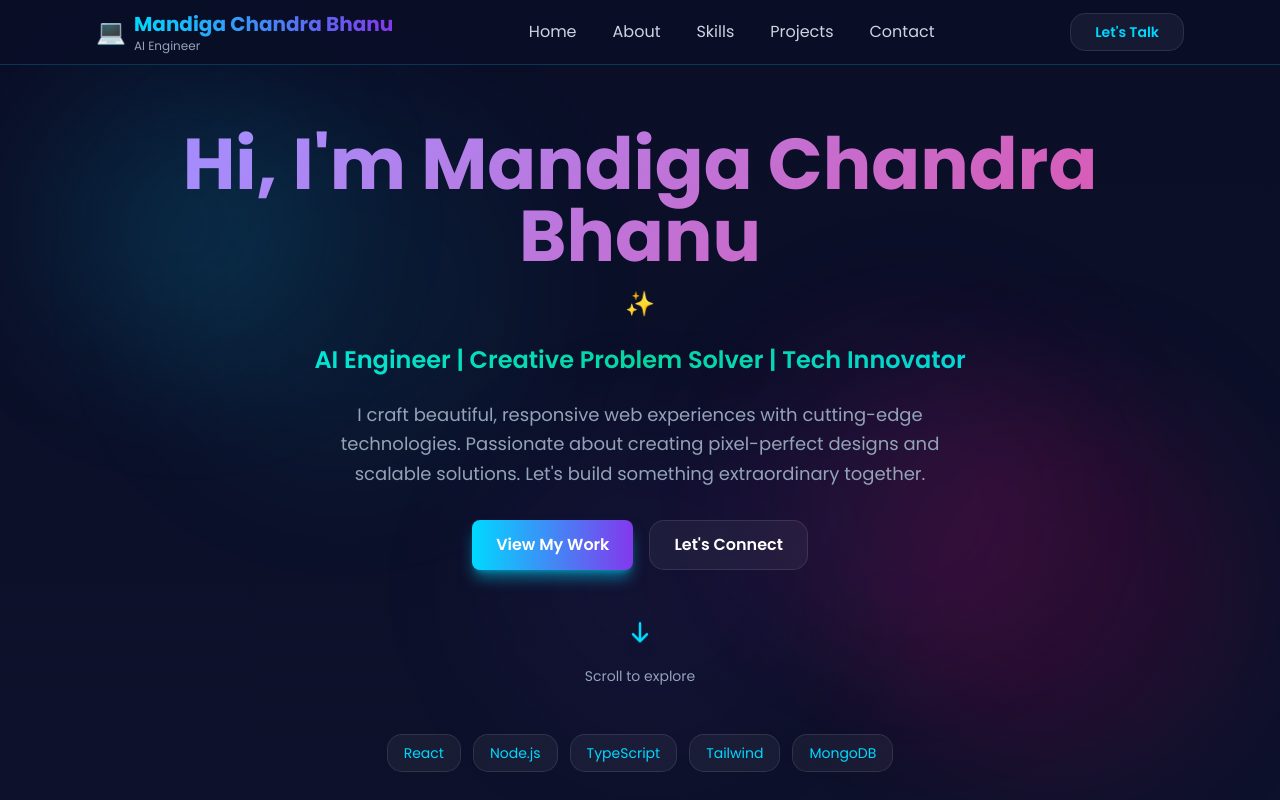
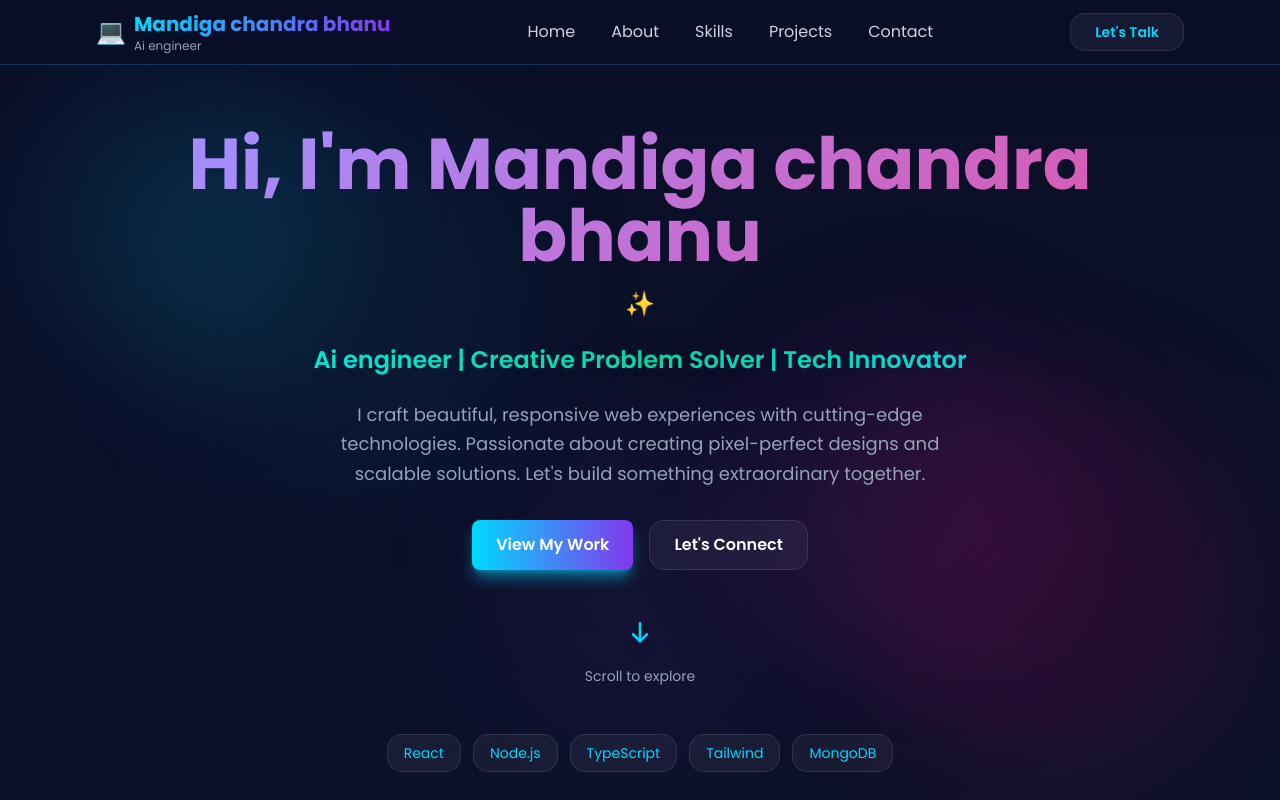
Before and after one commit to chandrabhanu18/Personal-Portfolio-Website-with-Modern-UI-and-Animations, a React (Vite) app: page / in a window 1280 px wide. Shown: the top 800 px of the page. Built offline with nearby package versions, Linux system fonts and the light colour scheme.

Commit message:
chore: update site identity to Mandiga chandra bhanu (name, email, role)

```diff
--- a/index.html
+++ b/index.html
@@ -6,22 +6,22 @@
     <meta name="viewport" content="width=device-width, initial-scale=1.0" />
     <meta name="description" content="Professional portfolio of a full-stack developer. Showcasing projects, skills, and expertise in modern web development." />
     <meta name="keywords" content="developer, portfolio, web development, React, JavaScript, full-stack" />
-    <meta name="author" content="Mandiga Chandra Bhanu" />
+    <meta name="author" content="Mandiga chandra bhanu" />
     <meta name="theme-color" content="#0f172a" />
     <link rel="canonical" href="https://johndeveloper.dev/" />
 
     <!-- Open Graph Meta Tags -->
-    <meta property="og:title" content="Mandiga Chandra Bhanu - AI Engineer Portfolio" />
+    <meta property="og:title" content="Mandiga chandra bhanu - Ai engineer Portfolio" />
     <meta property="og:description" content="Professional portfolio showcasing web development projects and expertise" />
     <meta property="og:type" content="website" />
     <meta property="og:url" content="https://yourportfolio.com" />
 
     <!-- Twitter Meta Tags -->
     <meta name="twitter:card" content="summary_large_image" />
-    <meta name="twitter:title" content="Mandiga Chandra Bhanu - AI Engineer Portfolio" />
+    <meta name="twitter:title" content="Mandiga chandra bhanu - Ai engineer Portfolio" />
     <meta name="twitter:description" content="Professional portfolio showcasing web development projects and expertise" />
 
-    <title>Mandiga Chandra Bhanu - AI Engineer Portfolio</title>
+    <title>Mandiga chandra bhanu - Ai engineer Portfolio</title>
     <!-- Load webfonts used in tailwind.config.js (preload for non-blocking load) -->
     <link rel="preconnect" href="https://fonts.googleapis.com">
     <link rel="preconnect" href="https://fonts.gstatic.com" crossorigin>
@@ -47,15 +47,15 @@
       {
         "@context": "https://schema.org",
         "@type": "Person",
-        "name": "John Developer",
-        "url": "https://johndeveloper.dev",
+        "name": "Mandiga chandra bhanu",
+        "url": "",
         "sameAs": [
           "https://github.com/johndeveloper",
           "https://linkedin.com/in/johndeveloper",
           "https://twitter.com/johndeveloper"
         ],
-        "jobTitle": "Full Stack Developer",
-        "email": "mailto:hello@johndeveloper.dev"
+        "jobTitle": "Ai engineer",
+        "email": "mailto:mandigachandrabhanu@gmail.com"
       }
     </script>
   </head>
--- a/src/data/siteData.js
+++ b/src/data/siteData.js
@@ -1,8 +1,8 @@
 // Centralized site data: replace placeholders with real content
 export const siteMeta = {
   // Replace these example values with your real personal details
-  name: 'Mandiga Chandra Bhanu',
-  title: 'AI Engineer',
+  name: 'Mandiga chandra bhanu',
+  title: 'Ai engineer',
   email: 'mandigachandrabhanu@gmail.com',
   github: 'https://github.com/chandrabhanu18',
   linkedin: '',
```
